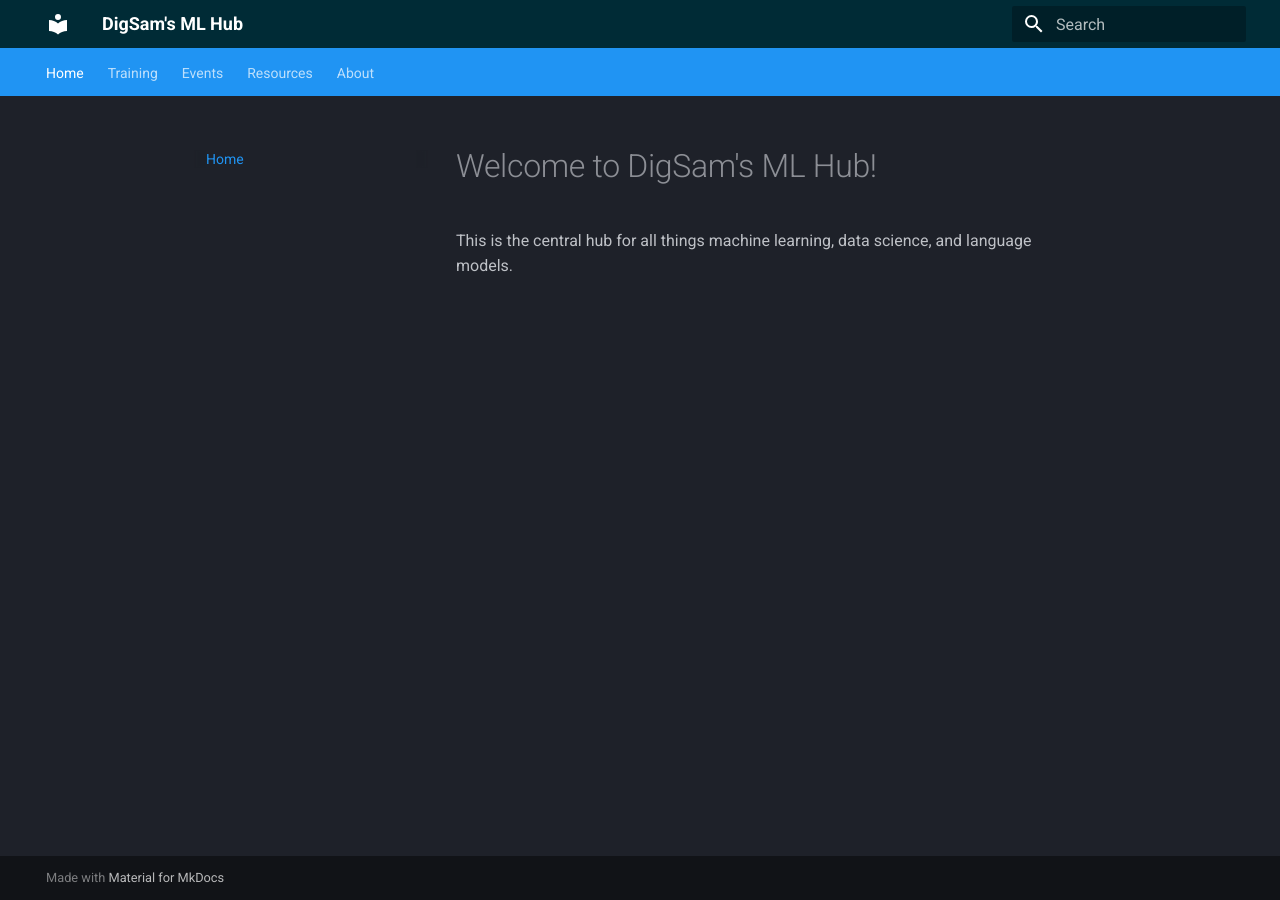
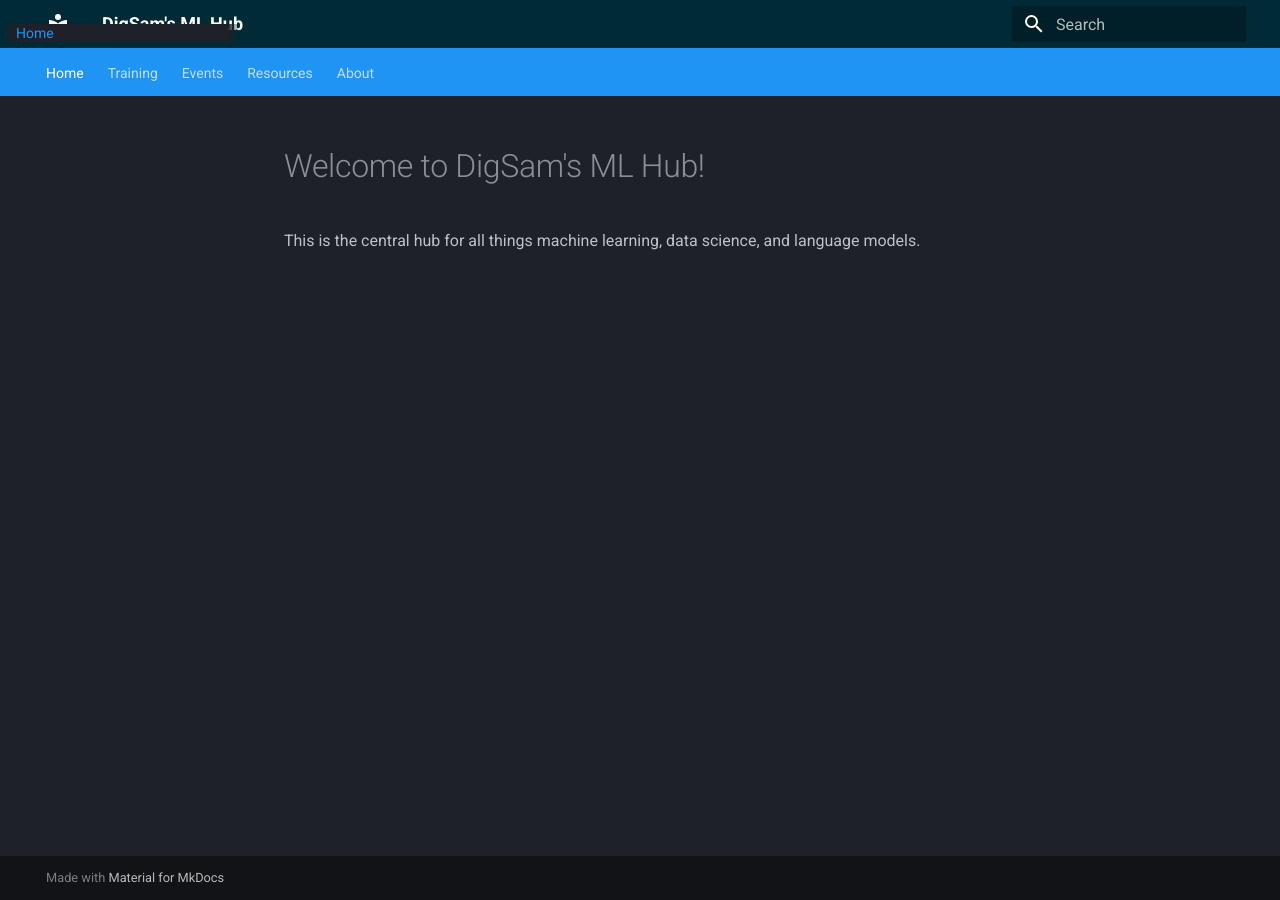
Before and after one commit to Nanologisk/digsam_website, an MkDocs documentation site: the page built from docs/index.md, in a window 1280 px wide. Built offline with MkDocs 1.6.1 and Material for MkDocs 9.7.7, drawn with Linux system fonts in a browser that asks for light colours.

Commit message:
Added sidebare visibility styles and preserved existing styles

```diff
--- a/docs/stylesheets/extra.css
+++ b/docs/stylesheets/extra.css
@@ -18,3 +18,19 @@
     width: 100%;
     border-collapse: collapse;
 }
+
+/* Ensure sidebar is always visible and collapsible */
+.md-sidebar--primary {
+    position: fixed;          /* Fix the sidebar in place */
+    top: 0;                  /* Align to the top */
+    left: 0;                 /* Align to the left */
+    height: 100%;            /* Full height */
+    z-index: 100;            /* Ensure it stays on top */
+    overflow-y: auto;        /* Allow scrolling if content overflows */
+    width: 260px;            /* Adjust width as needed */
+}
+
+/* Adjust the main content area to accommodate the fixed sidebar */
+.md-main__inner {
+    margin-left: 260px;      /* Ensure content does not hide behind sidebar */
+}
--- a/mkdocs.yml
+++ b/mkdocs.yml
@@ -9,12 +9,13 @@ theme:
     text: Roboto
     code: Fira Code
   features:
-    - navigation.instant
-    - navigation.tabs
-    - navigation.top
-    - toc.integrate
-    - search.highlight
-    - search.share
+    - navigation.instant   # Instant navigation
+    - navigation.tabs      # Tabbed navigation for better organisation
+    - navigation.top       # Include a atop navigation bar
+    - navigation.expand    # Expand all sections by default
+    - toc.integrate        # Integrate table of contents into the side bar
+    - search.highlight     # Highlight search terms
+    - search.share         # Enable sharing search results
   palette:
     - scheme: slate # Dark mode (or use "default" for light mode)
       primary: blue
```
